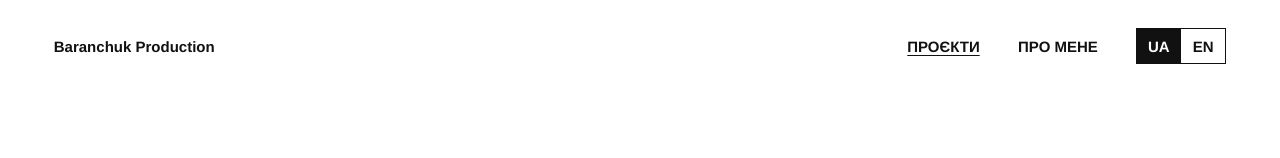
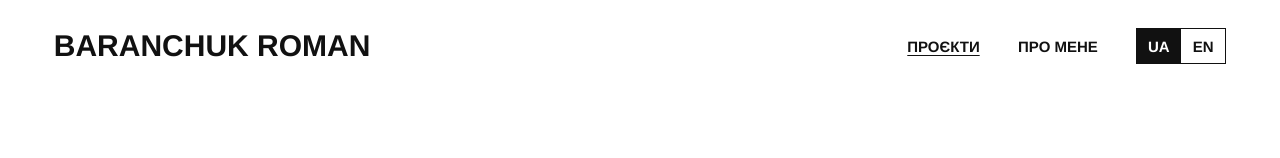
Before and after one commit to romabaranchuk1337/baranchuk, a React (Vite) app: page / in a window 1280 px wide. Shown: the top 158 px of the page. Built offline with nearby package versions, Linux system fonts and the light colour scheme; the HTML template or start-up script is replaced by a standard one.

Commit message:
Update header brand title

```diff
--- a/src/components/Navigation.tsx
+++ b/src/components/Navigation.tsx
@@ -19,7 +19,7 @@ export function Navigation() {
     <header className="site-header">
       <div className="site-header__inner">
         <Link href="/" className="site-title" aria-label={t.nav.homeAria}>
-          Baranchuk Production
+          BARANCHUK ROMAN
         </Link>
 
         <div className="site-actions">
--- a/src/index.css
+++ b/src/index.css
@@ -67,6 +67,8 @@ img {
 }
 
 .site-title {
+  font-size: 30px;
+  line-height: 1.15;
   white-space: nowrap;
 }
 
```
